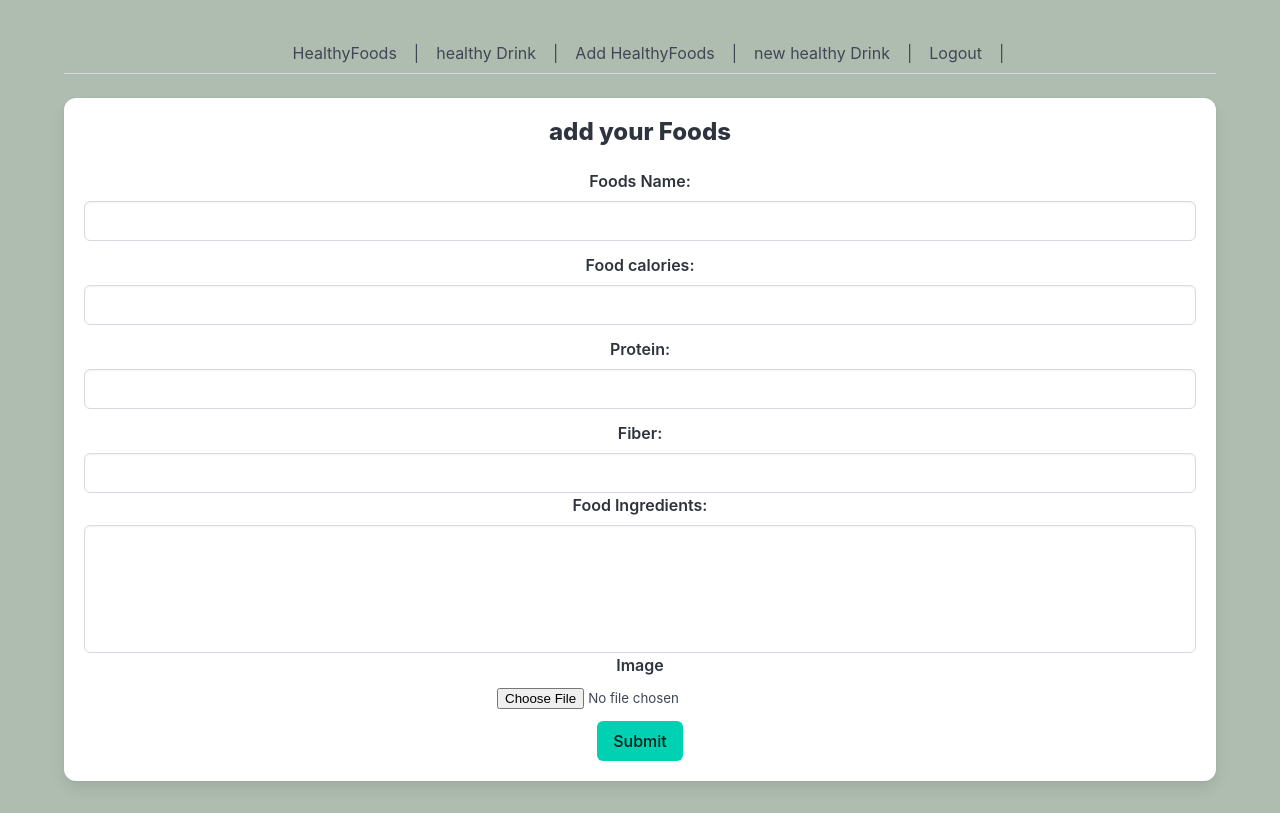
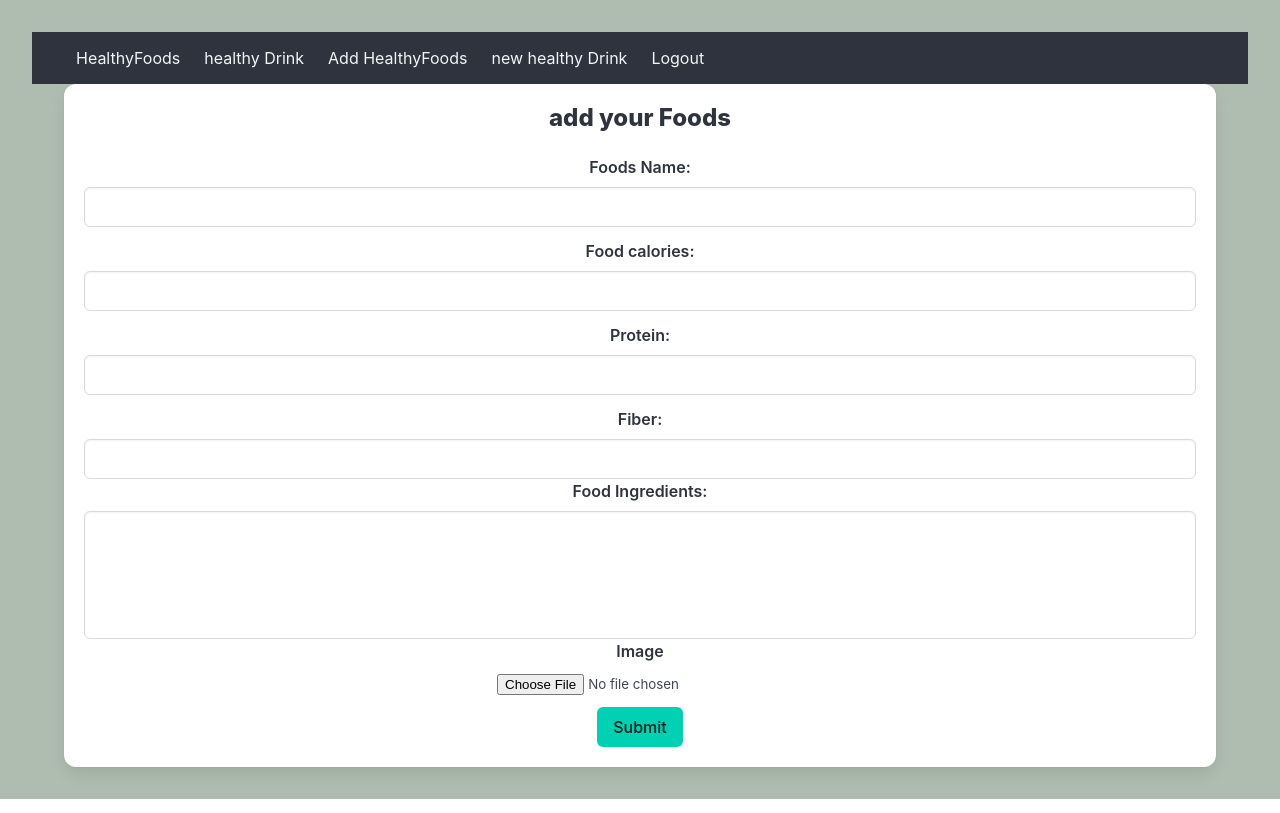
Before and after one commit to shouq3s/healthyFoods-frontend, a React (Vite) app: page /healthyfoods/new in a window 1280 px wide. Built offline with nearby package versions, Linux system fonts and the light colour scheme; no server answers.

Commit message:
adding bulma css to navbar page

```diff
--- a/src/components/NavBar.jsx
+++ b/src/components/NavBar.jsx
@@ -4,18 +4,17 @@ import { Link } from 'react-router'
 function NavBar() {
   return (
     <>
-     <nav  className="tabs is-centered is-boxed">
+     <nav  className="navbar is-dark">
      <div className="container">
-     <ul>
-     <Link to='/healthyfoods'>HealthyFoods </Link>|
-     <Link to='/healthydrinks'>healthy Drink   </Link>|
-     <Link to='/healthyfoods/new'> Add HealthyFoods</Link> |
-     <Link to='/healthydrinks/new'>new healthy Drink</Link>|
-     <Link to='/logout'>Logout </Link>|
-     </ul>
+     <div  className="navbar-start">
+     <Link to='/healthyfoods' className="navbar-item">HealthyFoods </Link>
+     <Link to='/healthydrinks' className="navbar-item">healthy Drink   </Link>
+     <Link to='/healthyfoods/new' className="navbar-item"> Add HealthyFoods</Link>
+     <Link to='/healthydrinks/new'className="navbar-item">new healthy Drink</Link>
+     <Link to='/logout'className="navbar-item">Logout </Link>
+     </div >
      </div>
      </nav>
-
      </>
   )
 }
```
